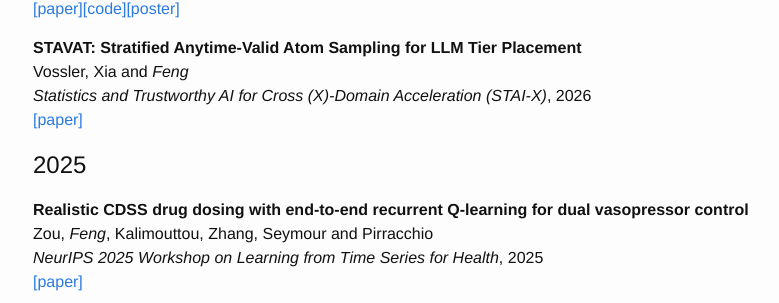
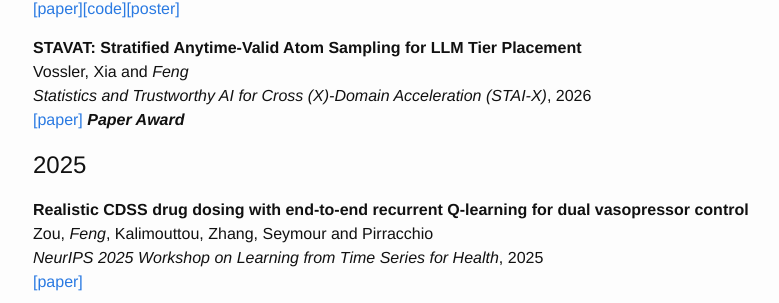
Before and after one commit to jjfeng/jjfeng.github.io, a Jekyll site: the page built from publications.md, in a window 1280 px wide and 900 px high, scrolled down 1339 px. Shown: the part 149-452 px from the top of the window, without its empty margins (237-1016 px from the left). Built offline with Jekyll 4.4.1, drawn with Linux system fonts in a browser that asks for light colours.

Commit message:
update pubs

```diff
--- a/publications.bib
+++ b/publications.bib
@@ -748,5 +748,6 @@
   month     =  jun,
   year      =  2026,
   journal = "Statistics and Trustworthy AI for Cross (X)-Domain Acceleration (STAI-X)",
+  award = "Paper Award",
   url = "to appear"
 }
--- a/publications.md
+++ b/publications.md
@@ -61,7 +61,7 @@ van Amsterdam<sup>\*</sup>, Oberst<sup>\*</sup>, *Feng*<sup>\*</sup>, Wiens, Tan
 **STAVAT: Stratified Anytime-Valid Atom Sampling for LLM Tier Placement**<br />
 Vossler, Xia and *Feng*<br />
 *Statistics and Trustworthy AI for Cross (X)-Domain Acceleration (STAI-X)*, 2026<br />
-[\[paper\]](to appear)
+[\[paper\]](to appear) ***Paper Award***
 
 ## 2025
 **Realistic CDSS drug dosing with end-to-end recurrent Q-learning for dual vasopressor control**<br />
```
Also changed, not shown: 1 other file.
